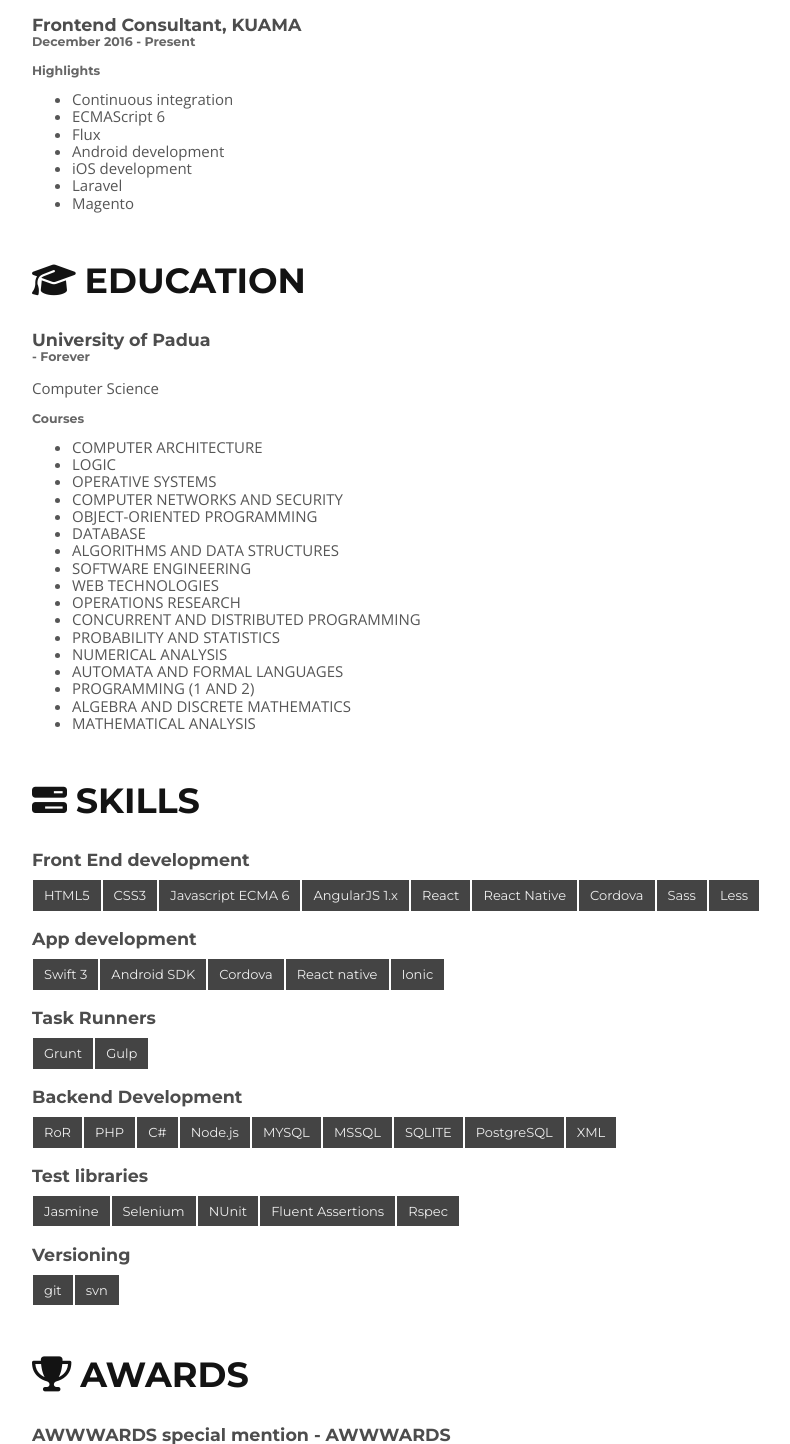
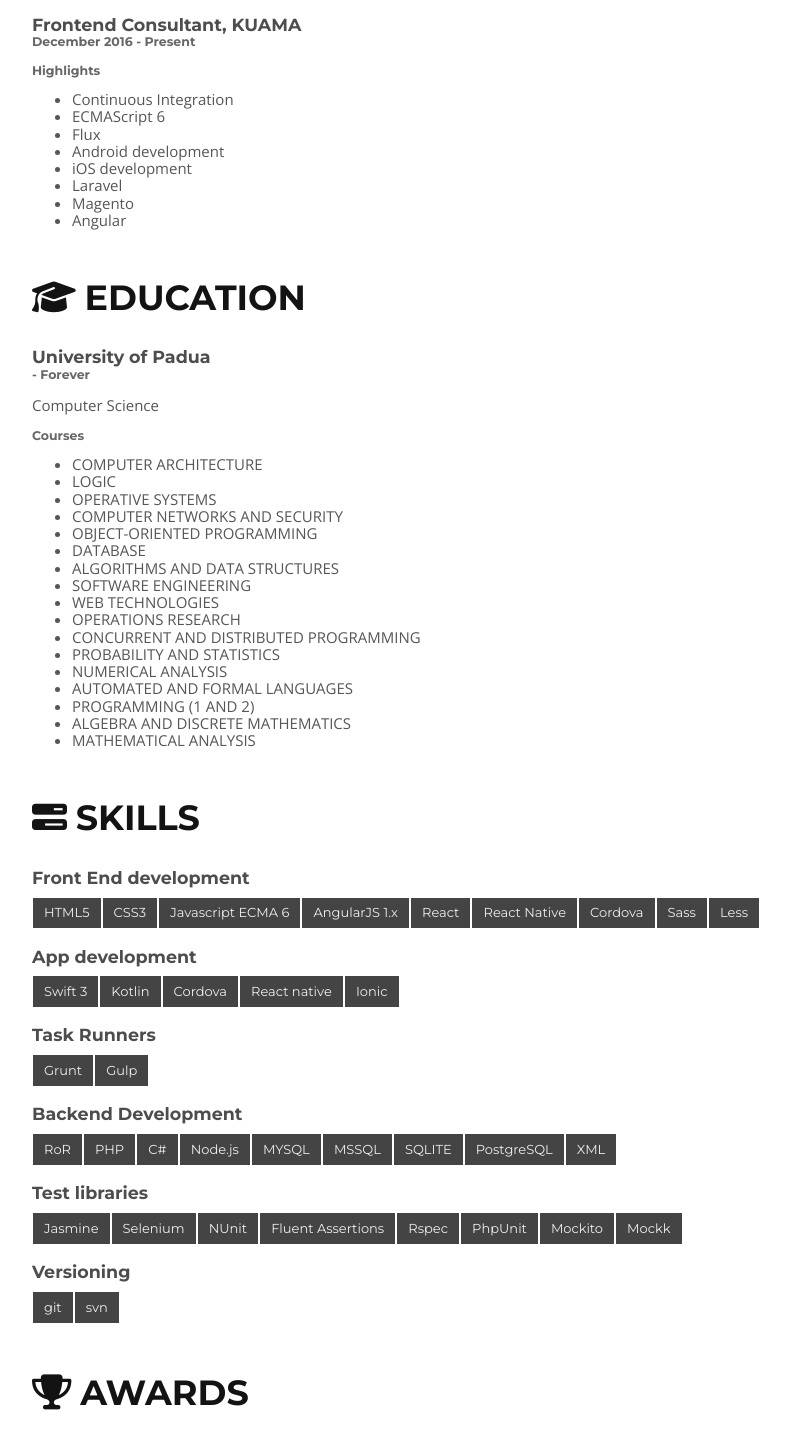
Before and after one commit to DMDc0de/DMDc0de.github.io, a plain HTML site: page index.html in a window 1280 px wide. Shown: the part 1287-2731 px from the top of the page, without its empty margins (234-1024 px from the left). Drawn offline with nearby package versions, Linux system fonts and the light colour scheme.

Commit message:
update cv

```diff
--- a/index.html
+++ b/index.html
@@ -422,7 +422,7 @@
             <section class="section-sub section-sub-job">
                 <h3>Co-Founder, Pulp Studio</h3>
                 <h4>January 2013 - January 2014</h4>
-                <p>Tried to start by own web agency, but the Italian taxes made me regret my decision. </p>
+                <p>Tried to start my own web agency, but Italian taxes made me regret. </p>
                 <h4>Highlights</h4>
                 <ul>
                     <li>RoR</li>
@@ -463,13 +463,14 @@
                 <p></p>
                 <h4>Highlights</h4>
                 <ul>
-                    <li>Continuous integration</li>
+                    <li>Continuous Integration</li>
                     <li>ECMAScript 6</li>
                     <li>Flux</li>
                     <li>Android development</li>
                     <li>iOS development</li>
                     <li>Laravel</li>
                     <li>Magento</li>
+                    <li>Angular</li>
                 </ul>
             </section>
         </section>
@@ -494,7 +495,7 @@
                     <li>CONCURRENT AND DISTRIBUTED PROGRAMMING</li>
                     <li>PROBABILITY AND STATISTICS</li>
                     <li>NUMERICAL ANALYSIS</li>
-                    <li>AUTOMATA AND FORMAL LANGUAGES</li>
+                    <li>AUTOMATED AND FORMAL LANGUAGES</li>
                     <li>PROGRAMMING (1 AND 2)</li>
                     <li>ALGEBRA AND DISCRETE MATHEMATICS</li>
                     <li>MATHEMATICAL ANALYSIS</li>
@@ -521,7 +522,7 @@
                 <h3 class="skills">App development</h3>
                 <ul class="list-set keywords">
                     <li>Swift 3</li>
-                    <li>Android SDK</li>
+                    <li>Kotlin</li>
                     <li>Cordova</li>
                     <li>React native</li>
                     <li>Ionic</li>
@@ -556,6 +557,9 @@
                     <li>NUnit</li>
                     <li>Fluent Assertions</li>
                     <li>Rspec</li>
+                    <li>PhpUnit</li>
+                    <li>Mockito</li>
+                    <li>Mockk</li>
                 </ul>
             </section>
             <section class="section-sub section-sub-skill">
```
